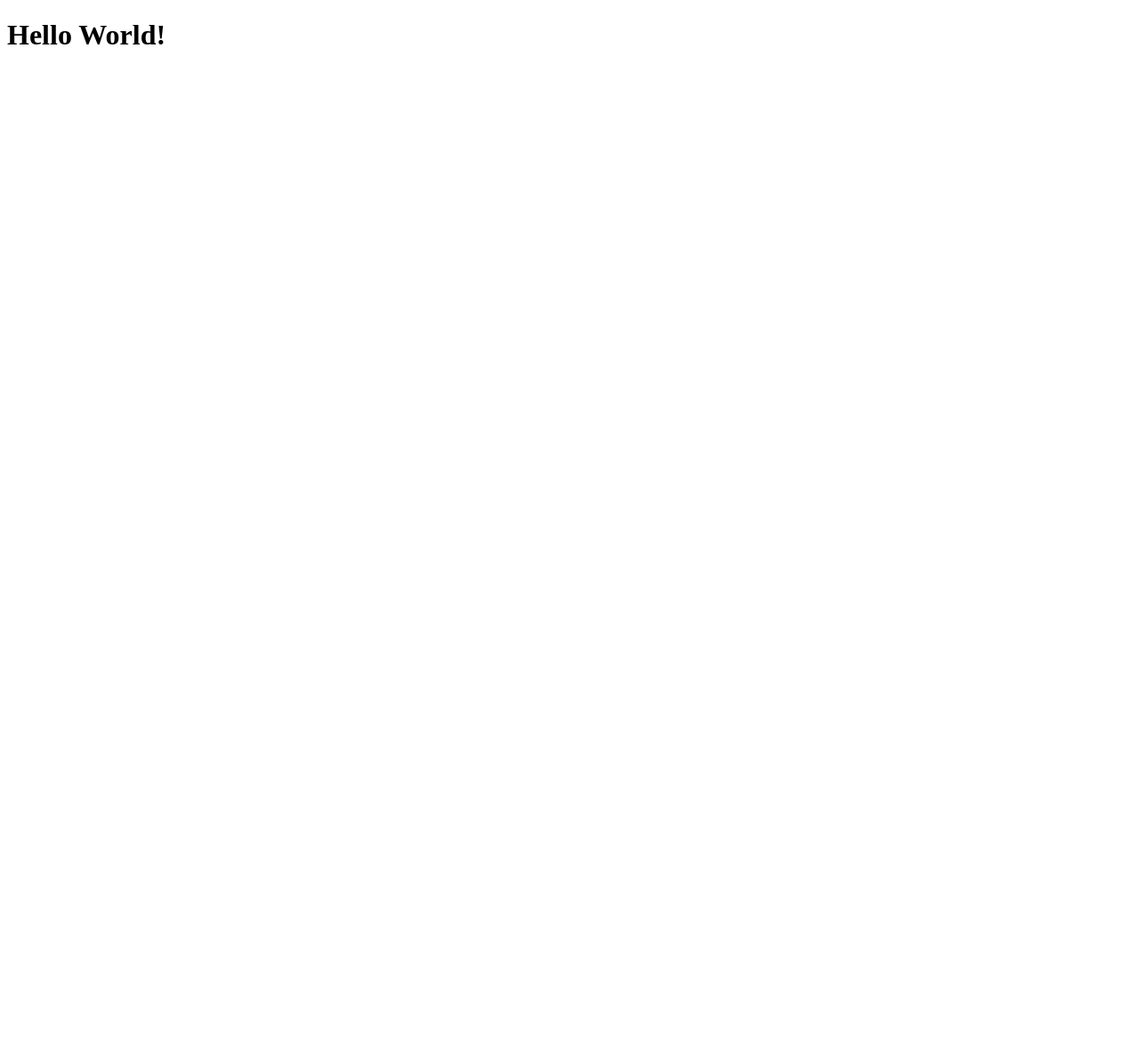
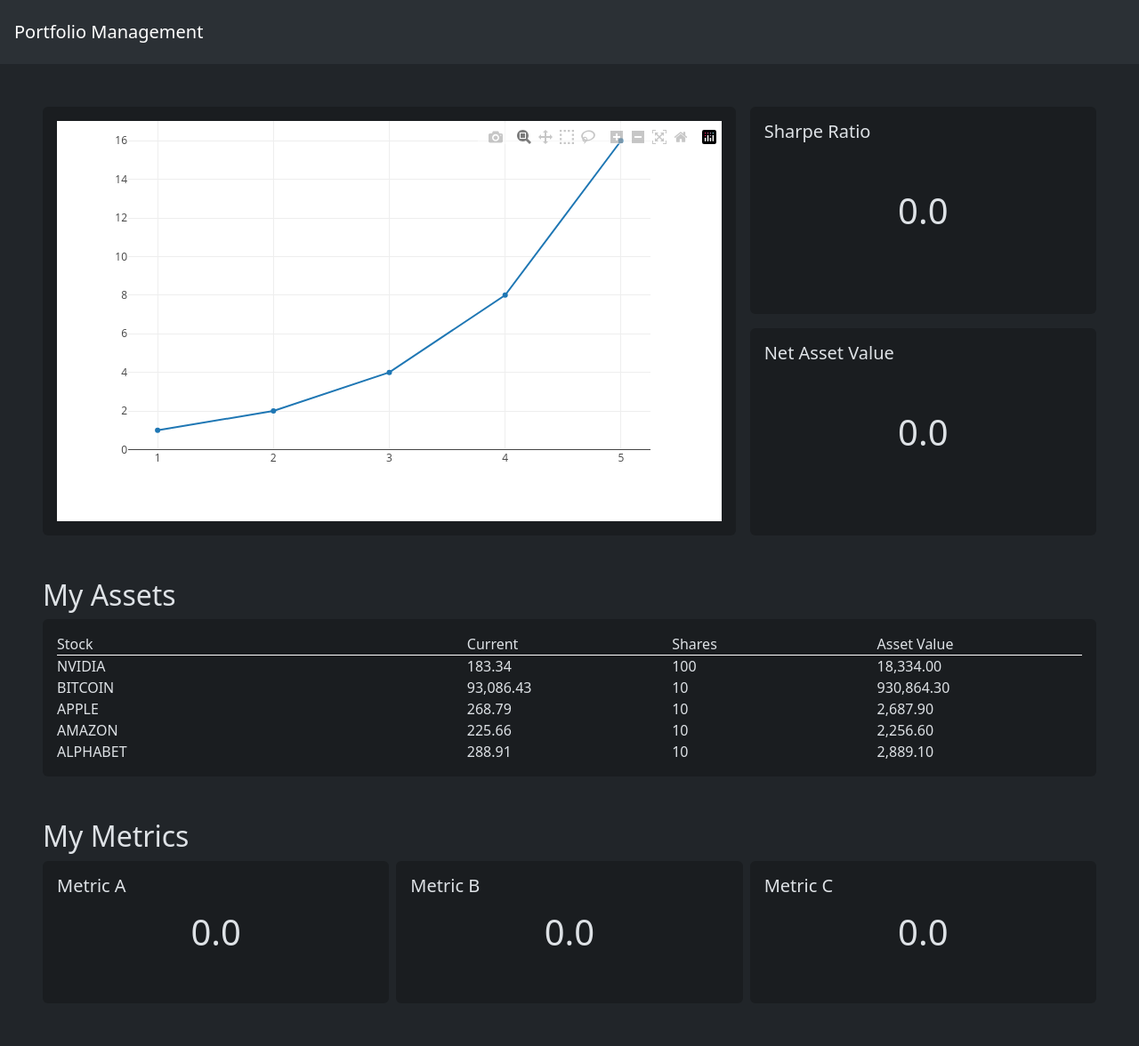
Before and after one commit to aachen-investment-club/portfolio-management, a Flask app: page / in a window 1280 px wide. Before the commit the page is almost empty. Shown: the whole page at 89% size. Before the commit the page ends 50 px from the top, so only its background shows below. Run offline with Flask 3, Linux system fonts and the light colour scheme; some libraries are stand-ins or nearby versions.

Commit message:
Updated Skeleton

```diff
--- /dev/null
+++ b/portfolio/static/index.css
@@ -0,0 +1,11 @@
+html {
+    margin: 0;
+    padding: 0;
+}
+
+body {
+    display: flex;
+    flex-direction: column;
+    margin: 0;
+    padding: 0;
+}
--- /dev/null
+++ b/portfolio/static/index.js
@@ -0,0 +1,5 @@
+let mainChart = document.getElementById('main-chart');
+Plotly.newPlot(mainChart, [{
+x: [1, 2, 3, 4, 5],
+y: [1, 2, 4, 8, 16] }], {
+margin: { t: 0 } } );
--- a/portfolio/templates/index.html
+++ b/portfolio/templates/index.html
@@ -1,7 +1,109 @@
 <!DOCTYPE html>
-<html>
-    <head></head>
+<html lang="en" data-bs-theme="dark">
+    <head>
+        <link href="https://cdn.jsdelivr.net/npm/bootstrap@5.3.8/dist/css/bootstrap.min.css" rel="stylesheet" integrity="sha384-sRIl4kxILFvY47J16cr9ZwB07vP4J8+LH7qKQnuqkuIAvNWLzeN8tE5YBujZqJLB" crossorigin="anonymous">
+        <link rel="stylesheet" href="{{ url_for('static', filename='index.css') }}"
+    </head>
     <body>
-        <h1>Hello World!</h1>
+        <nav class="navbar navbar-expand-lg bg-body-tertiary container-fluid p-3">
+            <a class="navbar-brand" href="#">Portfolio Management</a>
+        </nav>
+
+
+        <main class="container-fluid bg-body-red p-5">
+            <div class="d-grid gap-3" style="grid-template-columns: 2fr 1fr;">
+                <div class="container-fluid p-3 rounded bg-dark-subtle"
+                    style="grid-row: 1 / span 2;">
+                    <div id="main-chart" class="container-fluid p-0"></div>
+                </div>
+
+                <div class="bg-dark-subtle container-fluid
+                    rounded p-3 position-relative">
+                    <h5>Sharpe Ratio</h5>
+                    <h1 class="position-absolute top-50 start-50 translate-middle">
+                        0.0
+                    </h1>
+                </div>
+
+                <div class="bg-dark-subtle container-fluid
+                    rounded p-3 position-relative">
+                    <h5>Net Asset Value</h5>
+                    <h1 class="position-absolute top-50 start-50 translate-middle">
+                        0.0
+                    </h1>
+                </div>
+
+            </div>
+
+            <h2 class="mt-5">My Assets</h2>
+            <div class="d-grid container-fluid p-3 bg-dark-subtle rounded"
+                style="grid-template-columns: 2fr repeat(3, 1fr);">
+                <div class="font-weight-bold border-bottom border-white">Stock</div>
+                <div class="font-weight-bold border-bottom border-white">Current</div>
+                <div class="font-weight-bold border-bottom border-white">Shares</div>
+                <div class="font-weight-bold border-bottom border-white">Asset Value</div>
+
+                <div>NVIDIA</div>
+                <div>183.34</div>
+                <div>100</div>
+                <div>18,334.00</div>
+
+                <div>BITCOIN</div>
+                <div>93,086.43</div>
+                <div>10</div>
+                <div>930,864.30</div>
+
+                <div>APPLE</div>
+                <div>268.79</div>
+                <div>10</div>
+                <div>2,687.90</div>
+
+                <div>AMAZON</div>
+                <div>225.66</div>
+                <div>10</div>
+                <div>2,256.60</div>
+
+                <div>ALPHABET</div>
+                <div>288.91</div>
+                <div>10</div>
+                <div>2,889.10</div>
+            </div>
+
+            <h2 class="mt-5">My Metrics</h2>
+            <div class="d-grid gap-2" style="grid-template-columns: repeat(3, 1fr);">
+                <div class="bg-dark-subtle container-fluid
+                    rounded p-3 position-relative"
+                    style="height: 10em;">
+                    <h5>Metric A</h5>
+                    <h1 class="position-absolute top-50 start-50 translate-middle">
+                        0.0
+                    </h1>
+                </div>
+                <div class="bg-dark-subtle container-fluid
+                    rounded p-3 position-relative"
+                    style="height: 10em;">
+                    <h5>Metric B</h5>
+                    <h1 class="position-absolute top-50 start-50 translate-middle">
+                        0.0
+                    </h1>
+                </div>
+                <div class="bg-dark-subtle container-fluid
+                    rounded p-3 position-relative"
+                    style="height: 10em;">
+                    <h5>Metric C</h5>
+                    <h1 class="position-absolute top-50 start-50 translate-middle">
+                        0.0
+                    </h1>
+                </div>
+            </div>
+        </main>
+
+        <footer>
+
+        </footer>
+
+        <script src="https://cdn.plot.ly/plotly-3.2.0.min.js" charset="utf-8"></script>
+        <script src="https://cdn.jsdelivr.net/npm/bootstrap@5.3.8/dist/js/bootstrap.bundle.min.js" integrity="sha384-FKyoEForCGlyvwx9Hj09JcYn3nv7wiPVlz7YYwJrWVcXK/BmnVDxM+D2scQbITxI" crossorigin="anonymous"></script>
+        <script src="{{ url_for('static', filename='index.js') }}"></script>
     </body>
 </html>
```
